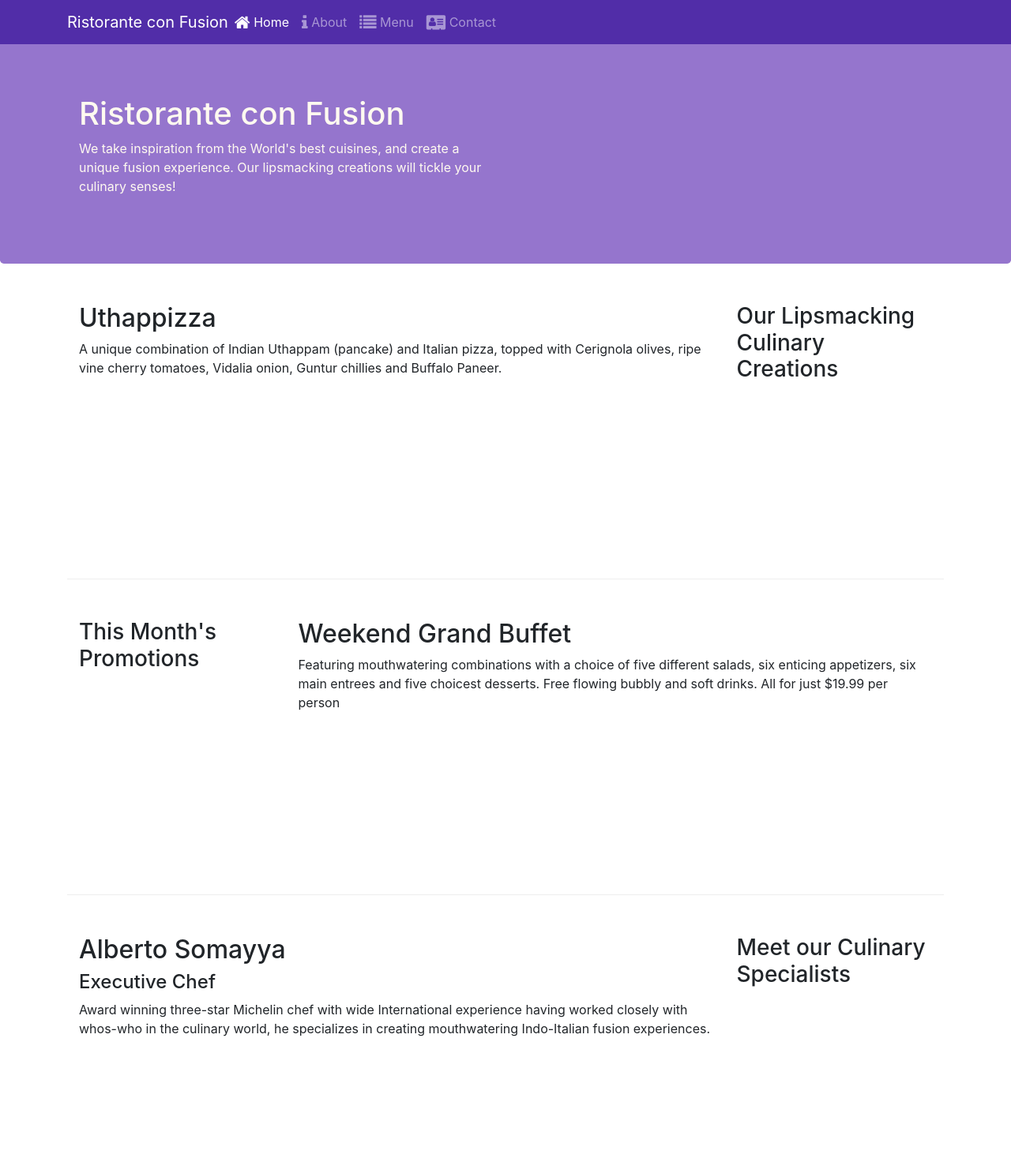
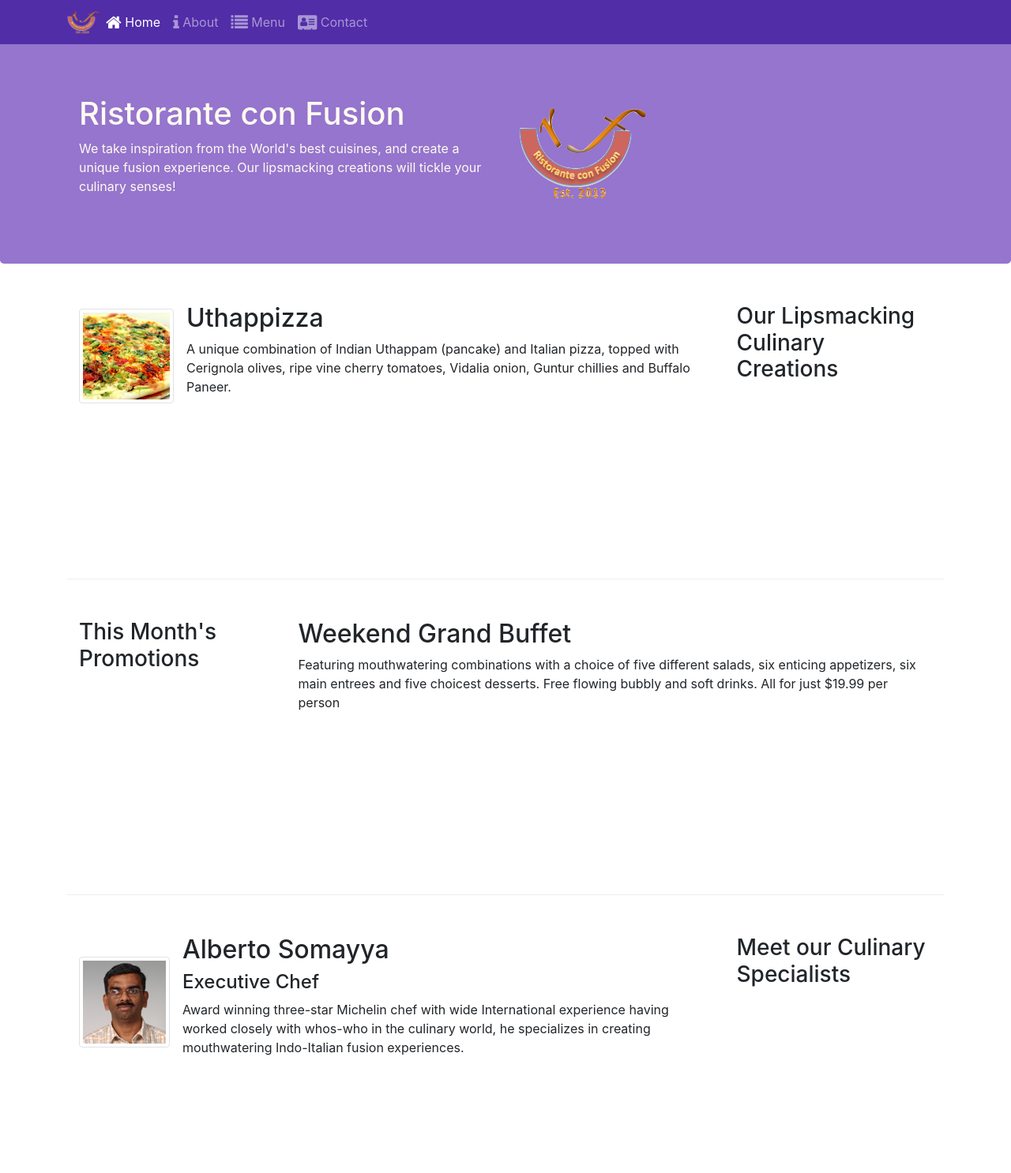
Before and after one commit to bheemsetty/nodetest, a website: page index.html in a window 1280 px wide. Shown: the top 1486 px of the page at 79% size. Drawn offline with nearby package versions, Linux system fonts and the light colour scheme.

Commit message:
images and media

```diff
--- a/index.html
+++ b/index.html
@@ -32,7 +32,7 @@
         >
           <span class="navbar-toggler-icon"></span>
         </button>
-        <a class="navbar-brand mr-auto" href="#">Ristorante con Fusion </a>
+        <a class="navbar-brand mr-auto" href="#"><img src="./img/logo.png" height="30" width="41"> </a>
         <div class="collapse navbar-collapse" id="Navbar">
           <ul class="navbar-nav mr-auto">
             <li class="nav-item active">
@@ -59,7 +59,9 @@
               your culinary senses!
             </p>
           </div>
-          <div class="col-12 col-sm"></div>
+          <div class="col-12 col-sm align-self-center">
+              <img src="img/logo.png" class="img-fluid">
+          </div>
         </div>
       </div>
     </header>
@@ -70,12 +72,17 @@
           <h3>Our Lipsmacking Culinary Creations</h3>
         </div>
         <div class="col-12 col-sm order-sm-first col-md">
-          <h2>Uthappizza</h2>
-          <p>
-            A unique combination of Indian Uthappam (pancake) and Italian pizza,
-            topped with Cerignola olives, ripe vine cherry tomatoes, Vidalia
-            onion, Guntur chillies and Buffalo Paneer.
-          </p>
+            <div class="media">
+                <img class="d-flex mr-3 img-thumbnail align-self-center"
+                        src="img/uthappizza.png" alt="Uthappizza">
+                <div class="media-body">
+                    <h2 class="mt-0">Uthappizza</h2>
+                    <p class="d-none d-sm-block">A unique combination of Indian Uthappam (pancake) and
+                        Italian pizza, topped with Cerignola olives, ripe vine
+                        cherry tomatoes, Vidalia onion, Guntur chillies and
+                        Buffalo Paneer.</p>
+                </div>
+            </div>
         </div>
       </div>
 
@@ -99,15 +106,20 @@
           <h3>Meet our Culinary Specialists</h3>
         </div>
         <div class="col-12 col-sm order-sm-first col-md">
-          <h2>Alberto Somayya</h2>
-          <h4>Executive Chef</h4>
-          <p>
-            Award winning three-star Michelin chef with wide International
-            experience having worked closely with whos-who in the culinary
-            world, he specializes in creating mouthwatering Indo-Italian fusion
-            experiences.
-          </p>
+        <div class="media">
+            <img class="d-flex mr-3 img-thumbnail align-self-center"
+                    src="img/alberto.png" alt="Alberto Somayya">
+            <div class="media-body">
+                <h2 class="mt-0">Alberto Somayya</h2>
+                <h4>Executive Chef</h4>
+                <p class="d-none d-sm-block">Award winning three-star Michelin chef with wide
+                    International experience having worked closely with
+                    whos-who in the culinary world, he specializes in
+                    creating mouthwatering Indo-Italian fusion experiences.
+                    </p>
+            </div>
         </div>
+      </div>
       </div>
     </div>
 
```
Also changed, not shown: aboutus.html (+4 -3 lines), contactus.html (+4 -3 lines), img/alberto.png (added), img/buffet.png (added), img/logo.png (added), img/uthappizza.png (added), 1 other file.
